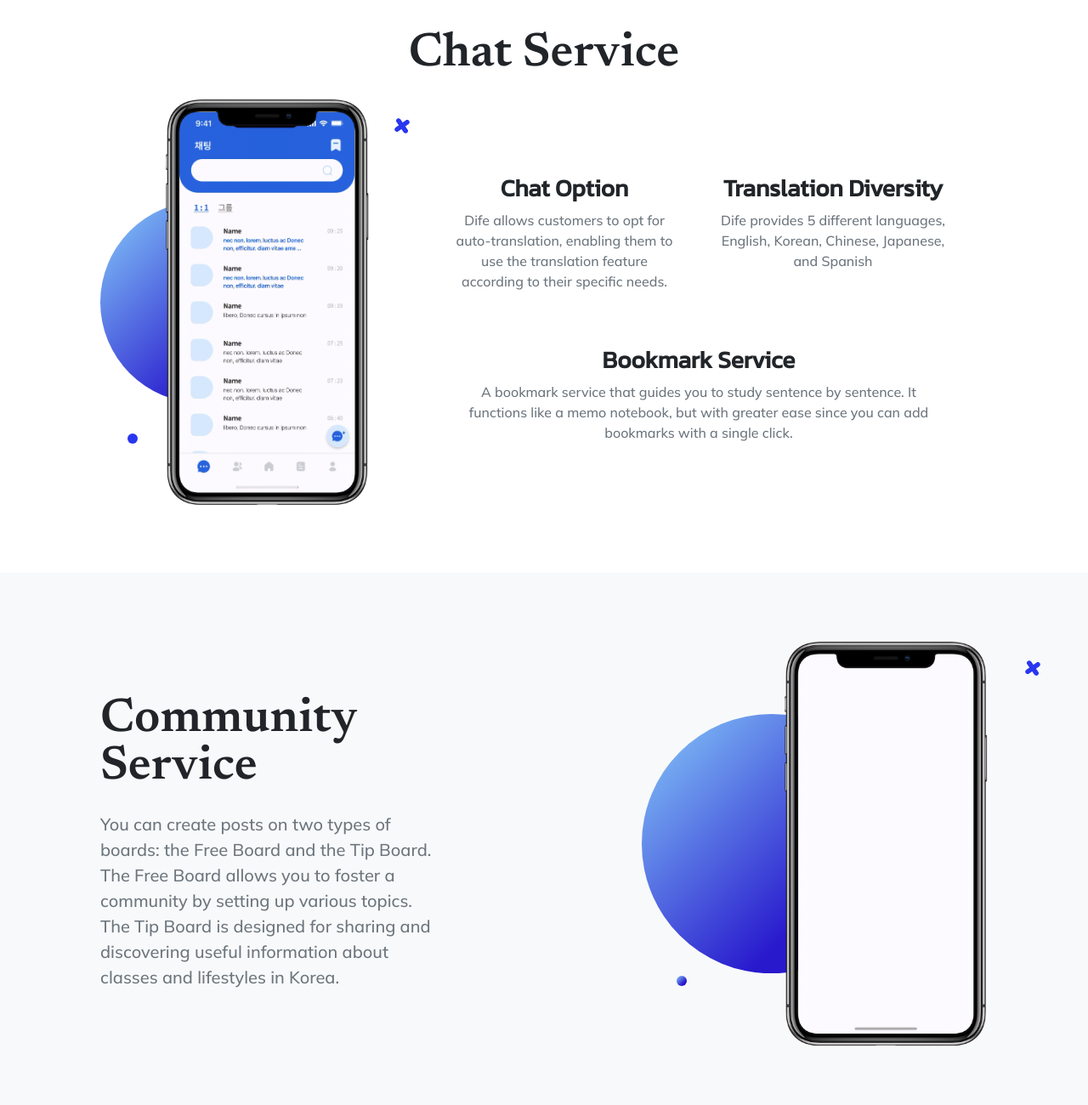
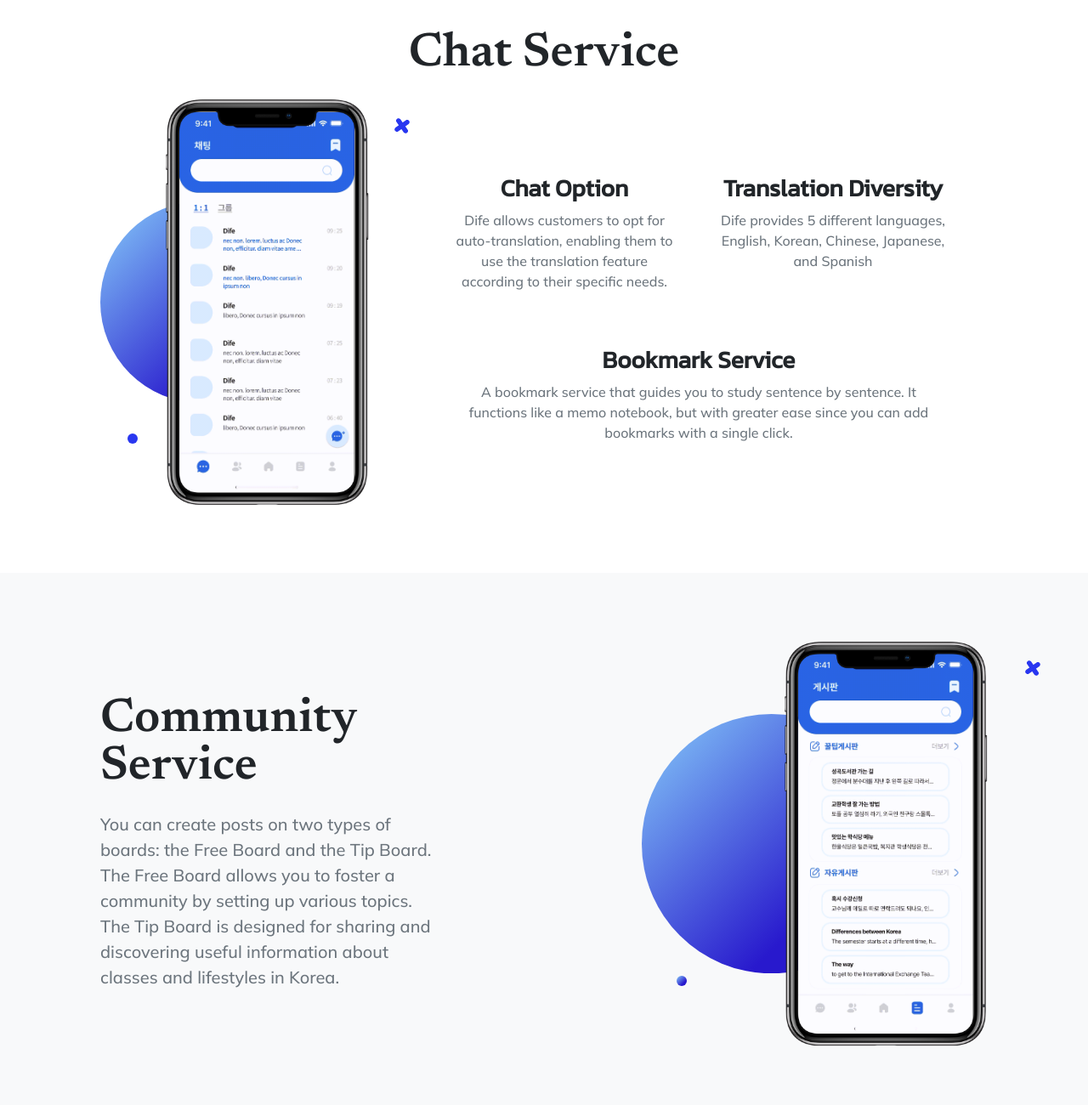
Before and after one commit to team-diverse/dife-landing-page, a plain HTML site: page index.html in a window 1280 px wide. Shown: the part 2500-3800 px from the top of the page at 85% size. Drawn offline with nearby package versions, Linux system fonts and the light colour scheme.

Commit message:
frefactor/mp4Togif-2: GIF 개선본 적용

```diff
--- a/index.html
+++ b/index.html
@@ -281,7 +281,7 @@
                                         <!-- * * This can be a video, image, or just about anything else.-->
                                         <!-- * * Set the max width of your media to 100% and the height to-->
                                         <!-- * * 100% like the demo example below.-->
-                                        <img src="assets/img/RPReplay_Final1724907338.gif" alt="animated gif" style="max-width: 100%; height: 100%" />
+                                        <img src="assets/img/RPReplay_Final1725611404.gif" alt="animated gif" style="max-width: 100%; height: 100%" />
                                     </div>
                                 </div>
                             </div>
@@ -330,7 +330,7 @@
                                         <!-- * * This can be a video, image, or just about anything else.-->
                                         <!-- * * Set the max width of your media to 100% and the height to-->
                                         <!-- * * 100% like the demo example below.-->
-                                        <img src="assets/img/RPReplay_Final1724908975-2.gif" alt="animated gif" style="max-width: 100%; height: 100%" />
+                                        <img src="assets/img/RPReplay_Final1725611063.gif" alt="animated gif" style="max-width: 100%; height: 100%" />
                                     </div>
                                 </div>
                             </div>
```
Also changed, not shown: assets/img/RPReplay_Final1724907338.gif (deleted), assets/img/RPReplay_Final1724908975-2.gif (deleted), assets/img/RPReplay_Final1725611063.gif (added), assets/img/RPReplay_Final1725611404.gif (added), 1 other file.
